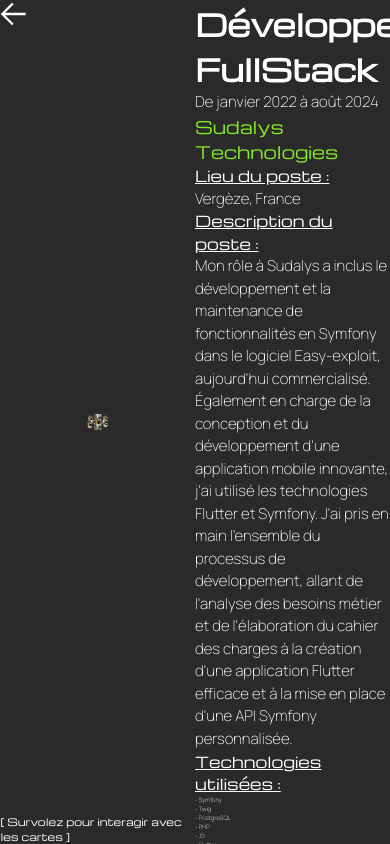
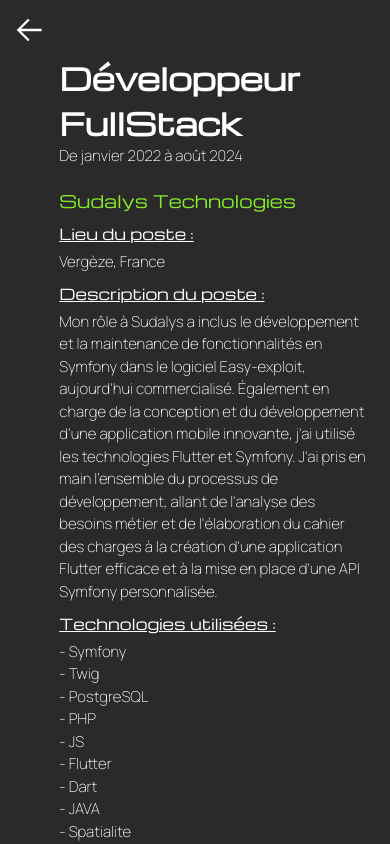
Before and after one commit to Kv1k/portfolio-2024, a Next.js app: page /experience/1 in a window 390 px wide. Built offline with nearby package versions, Linux system fonts and the light colour scheme.

Commit message:
responsive done + pb menu scroll done

```diff
--- a/src/app/components/AboutMe/AboutMe.tsx
+++ b/src/app/components/AboutMe/AboutMe.tsx
@@ -15,8 +15,8 @@
     <>
       <div className="inner-section h-[100vh] lg:h-[98vh] michroma-text">
 
-        <div className='h-[50%] lg:h-[64%] mt-10 lg:mt-0 bg-transparent flex flex-col justify-end items-start pl-[45vw]'>
-          <div className=" w-[90%] lg:w-[270px] h-fit max-h-[240px] lg:max-h-[390px] mb-[30px]" >
+        <div className='h-[50%] lg:h-[64%] mt-10 lg:mt-0 bg-transparent flex flex-col justify-end items-start pl-[35vw] md:pl-[45vw]'>
+          <div className="w-[90%] md:w-[60%] lg:w-[270px] h-fit lg:max-h-[390px] mb-[30px]" >
             <Image src={Moi} alt='' className='w-[100%] h-auto'/>
           </div>
         </div>
--- a/src/app/components/Contact/Contact.tsx
+++ b/src/app/components/Contact/Contact.tsx
@@ -48,8 +48,8 @@
 
     return (
         <div className='michroma-text h-full flex flex-col justify-center items-center pb-10'>
-            <div>
-                <Image src={Logo} alt='' className='!w-[150px]' />
+            <div className='mb-4'>
+                <Image src={Logo} alt='' className='!w-[90px]' />
             </div>
 
             <div className="form w-[80vw] lg:w-[62vw] flex flex-col items-center ">
--- a/src/app/components/Hero/Hero.tsx
+++ b/src/app/components/Hero/Hero.tsx
@@ -24,7 +24,7 @@
         </div>
 
 
-        <div className="hidden absolute bottom-4 right-8 font-normal lg:flex items-center space-x-2 text-[14px] michroma-text">
+        <div className="hidden absolute bottom-4 right-8 font-normal lg:flex items-center space-x-2 text-[12px] michroma-text">
           <span className='mr-3'>Scroller pour commencer le voyage</span>
           <span className="animate-bounceHorizontal"> <BsArrowRight className='w-[1.4rem] h-[1.2rem]'/></span>
         </div>
--- a/src/app/components/Navigation/Menu.tsx
+++ b/src/app/components/Navigation/Menu.tsx
@@ -7,6 +7,7 @@
 import {useGSAP} from "@gsap/react";
 import Image from "next/image";
 import Logo from "../../../../public/black-logo.png";
+import { useLocoScroll } from "../../provider/LocoScrollProvider";
 
 gsap.registerPlugin(useGSAP);
 
@@ -19,7 +20,7 @@
 ];
 
 
-const Menu = ({ locoScroll }) => {
+const Menu = () => {
   const container = useRef();
 
   const [isMenuOpen, setIsMenuOpen] = useState(false);
@@ -57,21 +58,18 @@
     }
   }, [isMenuOpen])
 
+  const { locoScroll } = useLocoScroll();
+
   const handleMenuClick = (path) => {
-    // Faites défiler la page vers la section désirée avec locoScroll
-    const targetElement = document.querySelector(path); // Sélectionner l'élément de la section
-    if (targetElement) {
-      // Utiliser locoScroll pour faire défiler
-      locoScroll.current.scrollTo(targetElement, {
-        offset: 0,
-        duration: 1000,
-        easing: "easeInOutQuad", // ou l'easing que vous souhaitez
-      });
+    if (locoScroll) {
+      locoScroll.scrollTo(path, { duration: 1, easing: [0.25, 0.1, 0.25, 1] });
+    } else {
+      console.warn("locoScroll is not initialized yet");
     }
-
-    // Fermer le menu après un clic
     setIsMenuOpen(false);
   };
+
+
 
   return (
     <div className='menu-container' ref={container}>
@@ -102,8 +100,8 @@
               <div className="menu-links">
                 {menuLinks.map((link,index)=>(
                   <div className="menu-link-item" key={index}>
-                    <div className="menu-link-item-holder" onClick={toggleMenu}>
-                      <Link href={link.path} className='menu-link'>
+                    <div className="menu-link-item-holder" onClick={()=>{handleMenuClick(link.path);}}>
+                      <Link href="" className='menu-link'>
                         {link.label}
                       </Link>
                     </div>
--- a/src/app/components/Navigation/menu.css
+++ b/src/app/components/Navigation/menu.css
@@ -112,6 +112,6 @@
         padding-top: 8em;
     }
     .menu-link-item-holder a {
-        font-size: 55px;
+        font-size: 45px;
     }
 }
--- a/src/app/components/ScrollSection.tsx
+++ b/src/app/components/ScrollSection.tsx
@@ -13,31 +13,25 @@
 import AngovaImg from "../../../public/auto-ecole.jpg"
 import H2NImg from "../../../public/h2n.jpg"
 import BeLoungeImg from "../../../public/belounge.png"
+import { useLocoScroll } from '../provider/LocoScrollProvider';
 
 gsap.registerPlugin(ScrollTrigger);
 
 const ScrollSection = () => {
-  const scrollContainerRef = useRef(null);
-  const animWrapRef = useRef(null);
-  const animWrap2Ref = useRef(null);
+  const {  setScrollContRef, scrollContainerRef, locoScroll } = useLocoScroll();
 
+  // Utiliser useEffect pour affecter les références
+  useEffect(() => {
+    setScrollContRef(document.querySelector(".scroll-container"));
+
+  }, [setScrollContRef]);
+
+    const animWrapRef = useRef(null);
+    const animWrap2Ref = useRef(null);
 
   useEffect(() => {
-    // Initialisation de LocomotiveScroll
-    const locoScroll = new LocomotiveScroll({
-      el: scrollContainerRef.current,
-      smooth: true,
-      direction: "horizontal", // Scroll horizontal uniquement
-      smartphone: {
-        smooth: false, // Désactiver pour mobile
-        direction: "vertical", // Scroll natif
-      },
-      tablet: {
-        smooth: false, // Désactiver pour tablette
-        direction: "vertical", // Scroll natif
-      },
-    });
 
+    if (!locoScroll || !animWrapRef.current || !animWrap2Ref.current) return;
 
     // Synchroniser ScrollTrigger avec LocomotiveScroll
     locoScroll.on("scroll", ScrollTrigger.update);
@@ -65,11 +59,6 @@
       scroller: scrollContainerRef.current
     });
 
-    // Définir les couleurs de fond et de texte des sections
-    gsap.set('section', {
-      backgroundColor: (index, target) => target.getAttribute('data-bgcolor'),
-      color: (index, target) => target.getAttribute('data-textcolor')
-    });
 
     // Animation horizontale pour l'élément anim-wrap
     const fakeVertical = gsap.to(animWrapRef.current, {
@@ -124,15 +113,17 @@
 
     // Cleanup lorsque le composant est démonté
     return () => {
-      locoScroll.destroy();
       ScrollTrigger.kill();
+      if (locoScroll) {
+        locoScroll.destroy();
+      }
     };
-  }, []);
+  }, [locoScroll, animWrapRef, animWrap2Ref]);
 
 
 
   return (
-    <div ref={scrollContainerRef} data-scroll-container>
+    <div className="scroll-container" data-scroll-container>
       <div className="content">
         <section className='w-[100vw]' id='accueil'>
           <Hero/>
@@ -224,7 +215,7 @@
         </div>
       </section>
 
-        <section className='mt-[60px] w-[100vw]'  id='Contact' >
+        <section className='mt-[60px] w-[100vw]'  id='contact' >
          <Contact/>
         </section>
       </div>
--- a/src/app/experience/[job]/job.css
+++ b/src/app/experience/[job]/job.css
@@ -60,10 +60,10 @@
 /* Media */
 .section_bg {
     position: relative;
-    left: 0;
+    left: -25%;
     top: 0;
-    width: 50%;
-    height: 90%;
+    width: 100%;
+    height: 94%;
     overflow: hidden;
     perspective: 200px;
 
--- a/src/app/experience/[job]/page.tsx
+++ b/src/app/experience/[job]/page.tsx
@@ -144,33 +144,33 @@
   }, []);
 
   return (
-    <div className='w-[100vw] h-[100vh] flex items-center justify-center'>
+    <div className='w-[100vw] h-[100vh] flex items-center justify-center '>
         <main className='app w-[100%] h-[100%]'>
         <div className='section'>
             <div className="section_wrapper">
                 <div className="section_info">
-                    <div className="section_info_item w-[60%] justify-between">
+                    <div className="section_info_item w-[10%] lg:w-[60%] justify-between p-[16px] lg:p-0">
                         <span
                             className="cursor-pointer z-200"
                             onClick={() => window.location.href = "http://localhost:3000"}
                         >
                             <GrLinkPrevious size={28} />
                         </span>
-                        <span className="text-[10px] michroma-text font-light">[ Survolez pour interagir avec les cartes ]</span>
+                        <span className="hidden lg:block text-[10px] michroma-text font-light">[ Survolez pour interagir avec les cartes ]</span>
                     </div>
-                    <div className="section_info_item w-[50%] py-10">
+                    <div className="section_info_item w-[90%] lg:w-[50%]  overflow-y-scroll pt-[55px]  px-[20px]  lg:px-0">
                         <h1 className="michroma-text font-semibold text-[30px] mb-1">{experience.title}</h1>
-                        <p className="text-[15px] font-extralight mb-8 ">{experience.date}</p>
-                        <p className="text-[17px] michroma-text  mb-4 text-[#85EA26]">
+                        <p className="text-[15px] font-extralight mb-[20px] lg:mb-8 ">{experience.date}</p>
+                        <p className="text-[17px] michroma-text  mb-[10px] lg:mb-4 text-[#85EA26]">
                            {experience.company}
                         </p>
-                        <h2 className="michroma-text underline text-[15px] mb-2">Lieu du poste :</h2>
-                        <p className="font-extralight text-[15px] mb-3">{experience.location}</p>
-                        <h2 className="michroma-text underline text-[15px] mb-2">Description du poste :</h2>
-                        <p className="font-extralight text-[15px] mb-3">{experience.description}</p>
+                        <h2 className="michroma-text underline text-[15px] mb-[5px] lg:mb-2">Lieu du poste :</h2>
+                        <p className="font-extralight text-[15px] mb-[10px] lg:mb-3">{experience.location}</p>
+                        <h2 className="michroma-text underline text-[15px]  mb-[5px] lg:mb-2">Description du poste :</h2>
+                        <p className="font-extralight text-[15px] mb-[10px] lg:mb-3">{experience.description}</p>
 
-                        <h2 className="michroma-text underline text-[15px] mb-1">Technologies utilisées :</h2>
-                        <ul className="font-extralight list-none">
+                        <h2 className="michroma-text underline text-[15px] mb-[5px] lg:mb-1">Technologies utilisées :</h2>
+                        <ul className="font-extralight list-none text-[15px] lg:text-[16px]  mb-[15px] lg:mb-0">
                             {experience.technologies.map((tech, index) => (
                                 <li key={index}>- {tech}</li>
                             ))}
@@ -178,7 +178,8 @@
 
                     </div>
                 </div>
-                <div className="section_bg">
+
+                <div className="section_bg hidden lg:block">
                     <div className="section_bg_card">
                         <div className="section_bg_card_content">
                             <Image src={Moi} alt='' className='section_bg_card_image'/>
--- a/src/app/layout.tsx
+++ b/src/app/layout.tsx
@@ -2,7 +2,7 @@
 import localFont from "next/font/local";
 import "./globals.css";
 import ResponsiveNav from "./components/Navigation/ResponsiveNav";
-import { LocomotiveScrollProvider } from "./context/LocomotiveScrollContext";
+import { LocoScrollProvider } from "./provider/LocoScrollProvider";
 
 const manrope = localFont({
   src: "./fonts/Manrope-VariableFont_wght.ttf",
@@ -31,9 +31,11 @@
       <body
         className={manrope.className}
       >
+        <LocoScrollProvider>
+          <ResponsiveNav/>
+          {children}
+        </LocoScrollProvider>
 
-        <ResponsiveNav/>
-        {children}
       </body>
     </html>
   );
--- /dev/null
+++ b/src/app/provider/LocoScrollProvider.tsx
@@ -0,0 +1,72 @@
+"use client";
+
+import React, { createContext, useContext, useRef, useEffect, useState } from "react";
+import LocomotiveScroll from "locomotive-scroll";
+import gsap from "gsap";
+import ScrollTrigger from "gsap/ScrollTrigger";
+
+gsap.registerPlugin(ScrollTrigger);
+
+const LocoScrollContext = createContext(null);
+
+export const LocoScrollProvider = ({ children }) => {
+  const scrollContainerRef = useRef(null);
+  const [locoScroll, setLocoScroll] = useState(null);
+
+
+  // Fonction pour synchroniser le scroll dans les composants enfants
+
+  const setScrollContRef = (ref) => (scrollContainerRef.current = ref);
+
+  useEffect(() => {
+    if (!scrollContainerRef.current) return;
+
+    // Initialisation de LocomotiveScroll
+    const locoScroll = new LocomotiveScroll({
+      el: scrollContainerRef.current,
+      smooth: true,
+      direction: "horizontal", // Scroll horizontal uniquement
+      smartphone: {
+        smooth: false, // Désactiver pour mobile
+        direction: "vertical", // Scroll natif
+      },
+      tablet: {
+        smooth: false, // Désactiver pour tablette
+        direction: "vertical", // Scroll natif
+      },
+    });
+
+    // Synchroniser ScrollTrigger avec LocomotiveScroll
+    setLocoScroll(locoScroll);
+
+
+
+    // Cleanup lorsque le composant est démonté
+    return () => {
+      locoScroll.destroy();
+    };
+  }, []);
+
+  return (
+    <LocoScrollContext.Provider
+      value={{
+        locoScroll,
+        scrollContainerRef,
+        setScrollContRef
+      }}
+    >
+      <div >
+        {children}
+      </div>
+    </LocoScrollContext.Provider>
+  );
+};
+
+export const useLocoScroll = () => {
+  const context = useContext(LocoScrollContext);
+  if (!context) {
+    console.warn("useLocoScroll must be used within a LocoScrollProvider");
+    return { locoScroll: null };
+  }
+  return context;
+};
```
Also changed, not shown: src/app/components/Experiences/Experiences.tsx (+24 -9 lines), src/app/context/LocomotiveScrollContext.tsx (deleted, +0 -25 lines), public/my-logo.png.
